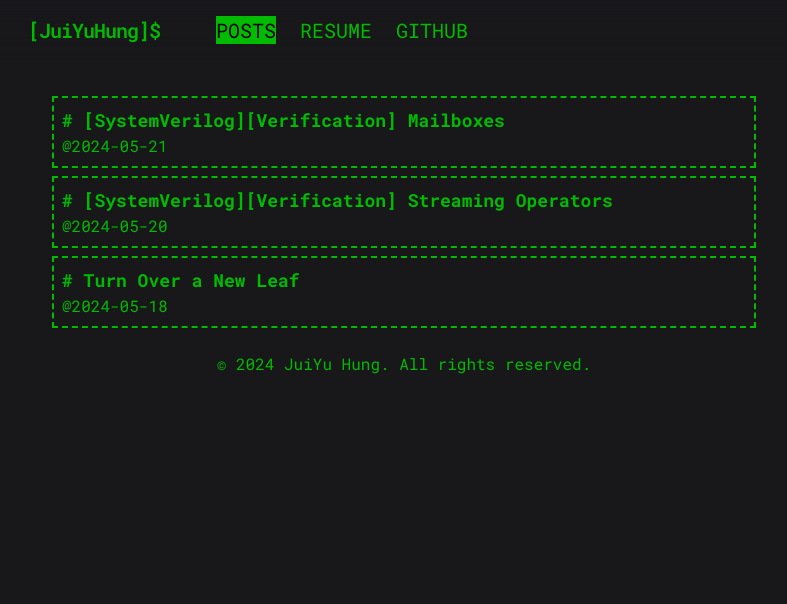
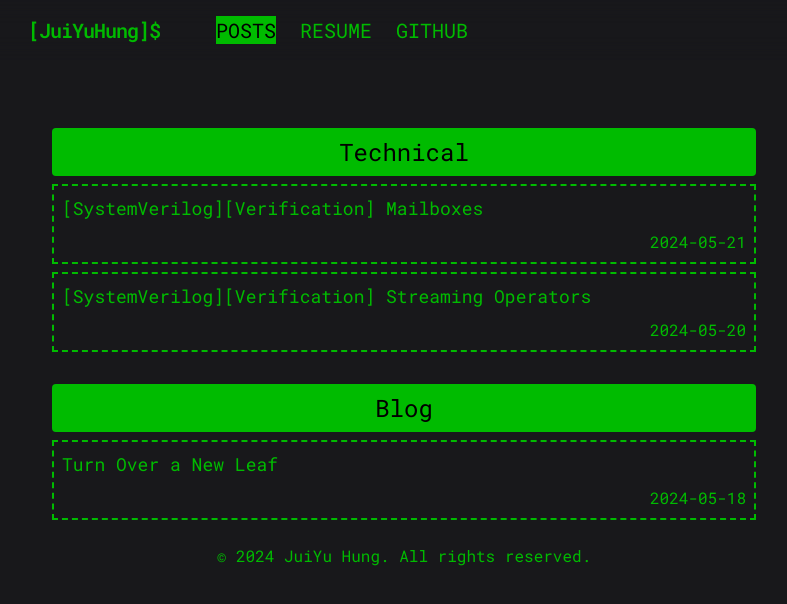
Before and after one commit to JuiYuHung-craftcat/juiyuhung-homepage, a Next.js app: page / in a window 1280 px wide. Shown: the top 604 px of the page, without its empty margins (236-1023 px from the left). Built offline with nearby package versions, Linux system fonts and the light colour scheme.

Commit message:
Add type in MD data

```diff
--- a/app/page.tsx
+++ b/app/page.tsx
@@ -4,6 +4,7 @@ interface PostData {
   id: string;
   date: string;
   title: string;
+  type: string;
 }
 
 type PostDataArray = Array<PostData>;
@@ -12,14 +13,34 @@ export default function Home() {
   const allPostsData: PostDataArray = getSortedPostsData();
   return (
     <div className="max-w-3xl mx-auto px-8 pt-24">
-      {allPostsData.map(({ id, date, title }) => (
-        <a key={id} href={`posts/${id}`}>
-          <div className="mb-2 p-2 hover:bg-terminal_green hover:text-black border-terminal_green border-2 border-dashed">
-            <p className="font-bold md:text-lg text-sm"># {title}</p>
-            <p className="md:text-base text-sm">@{date}</p>
-          </div>
-        </a>
-      ))}
+      <p className="text-center fond-bold md:text-2xl text-xl mt-8 mb-2 bg-terminal_green text-black rounded py-2">
+        Technical
+      </p>
+      {allPostsData.map(
+        ({ id, date, title, type }) =>
+          type == "tech" && (
+            <a key={id} href={`posts/${id}`}>
+              <div className="mb-2 p-2 hover:bg-terminal_green hover:text-black border-terminal_green border-2 border-dashed">
+                <p className="md:text-lg text-sm">{title}</p>
+                <p className="md:text-base text-sm text-right mt-2">{date}</p>
+              </div>
+            </a>
+          ),
+      )}
+      <p className="text-center fond-bold md:text-2xl text-xl mt-8 mb-2 bg-terminal_green text-black rounded py-2">
+        Blog
+      </p>
+      {allPostsData.map(
+        ({ id, date, title, type }) =>
+          type == "blog" && (
+            <a key={id} href={`posts/${id}`}>
+              <div className="mb-2 p-2 hover:bg-terminal_green hover:text-black border-terminal_green border-2 border-dashed">
+                <p className="md:text-lg text-sm">{title}</p>
+                <p className="md:text-base text-sm text-right mt-2">{date}</p>
+              </div>
+            </a>
+          ),
+      )}
     </div>
   );
 }
--- a/posts/20240518.md
+++ b/posts/20240518.md
@@ -1,5 +1,6 @@
 ---
 title: "Turn Over a New Leaf"
+type: blog
 date: "2024-05-18"
 ---
 
--- a/posts/20240520.md
+++ b/posts/20240520.md
@@ -1,5 +1,6 @@
 ---
 title: "[SystemVerilog][Verification] Streaming Operators"
+type: tech
 date: "2024-05-20"
 ---
 
```
Also changed, not shown: posts/20240521.md (+2 -0 lines).
